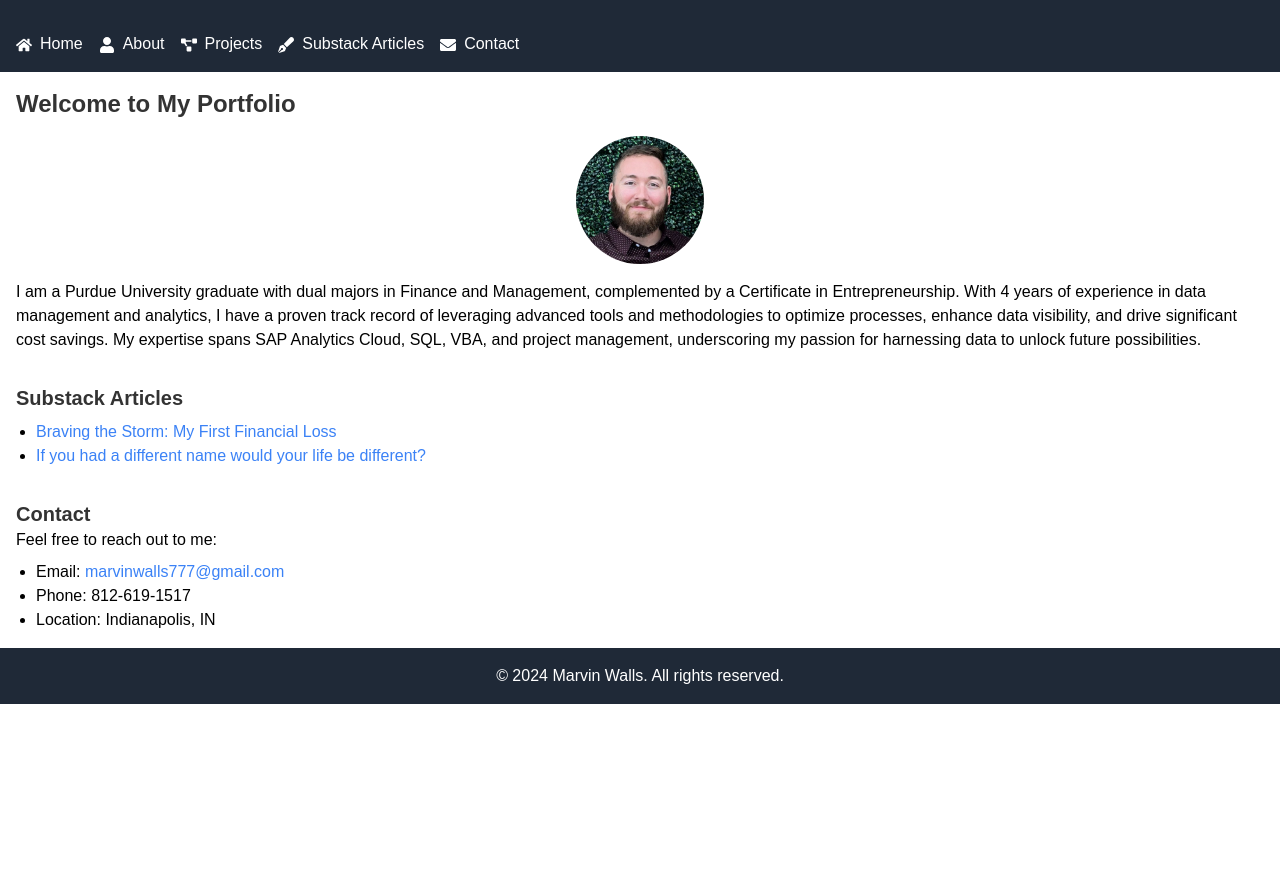
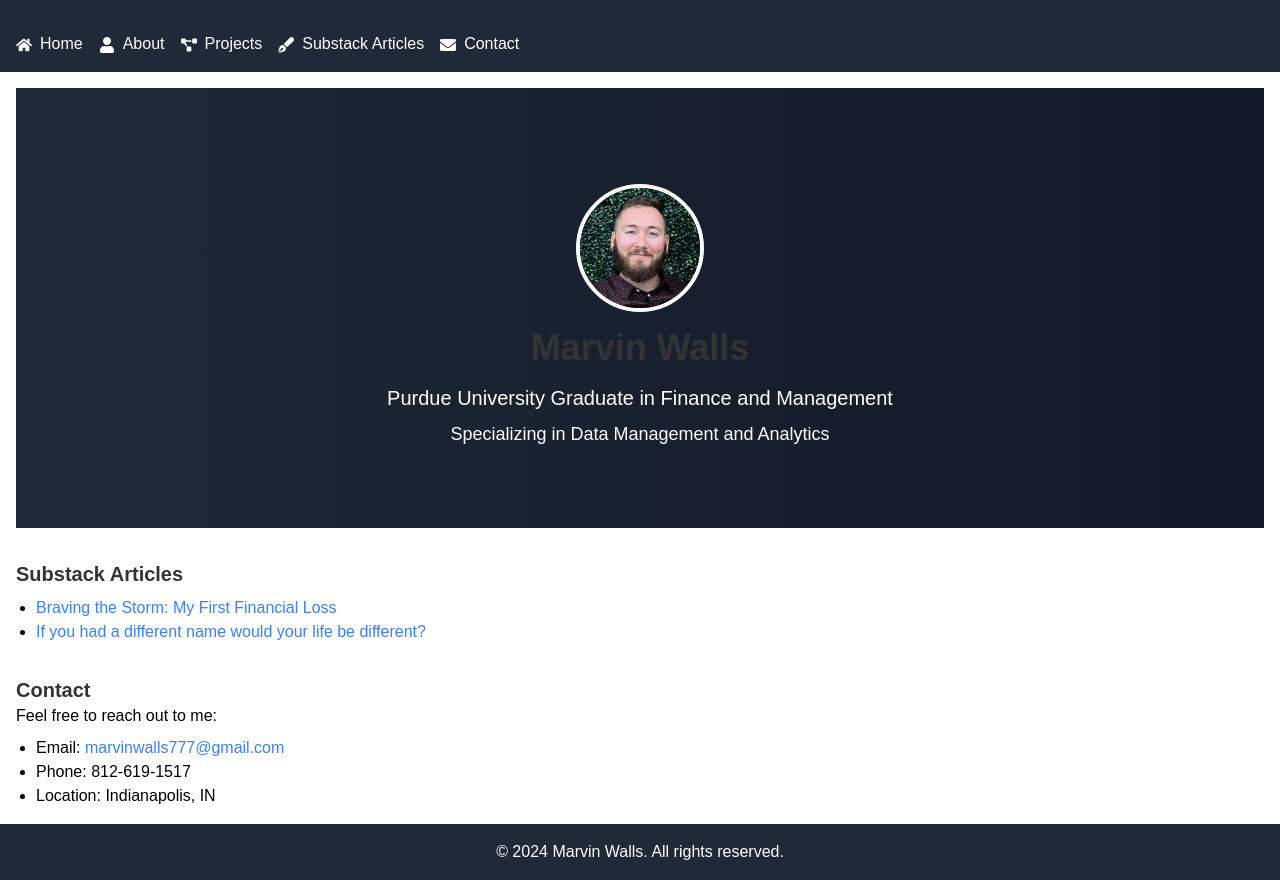
Before and after one commit to MarvinWalls/my-portfolio, a React (Create React App) app: page / in a window 1280 px wide. Before the commit the page ends 800 px from the top, so only its background shows below. Built offline with nearby package versions, Linux system fonts and the light colour scheme.

Commit message:
Add animations and styling

```diff
--- a/src/components/Home.js
+++ b/src/components/Home.js
@@ -3,10 +3,13 @@ import Headshot from '../images/LinkedInHeadshot.jpg';
 
 const Home = () => {
   return (
-    <section id="home">
-      <h1 className="text-2xl font-bold">Welcome to My Portfolio</h1>
-      <img src={Headshot} alt="Marvin Walls" className="rounded-full w-32 h-32 mx-auto my-4" />
-      <p>I am a Purdue University graduate with dual majors in Finance and Management, complemented by a Certificate in Entrepreneurship. With 4 years of experience in data management and analytics, I have a proven track record of leveraging advanced tools and methodologies to optimize processes, enhance data visibility, and drive significant cost savings. My expertise spans SAP Analytics Cloud, SQL, VBA, and project management, underscoring my passion for harnessing data to unlock future possibilities.</p>
+    <section id="home" className="text-center py-20 bg-gradient-to-r from-gray-800 to-gray-900 text-white">
+      <div className="container mx-auto">
+        <img src={Headshot} alt="Marvin Walls" className="rounded-full w-32 h-32 mx-auto my-4 border-4 border-white" />
+        <h1 className="text-4xl font-bold">Marvin Walls</h1>
+        <p className="text-xl mt-4">Purdue University Graduate in Finance and Management</p>
+        <p className="text-lg mt-2">Specializing in Data Management and Analytics</p>
+      </div>
     </section>
   );
 }
```
